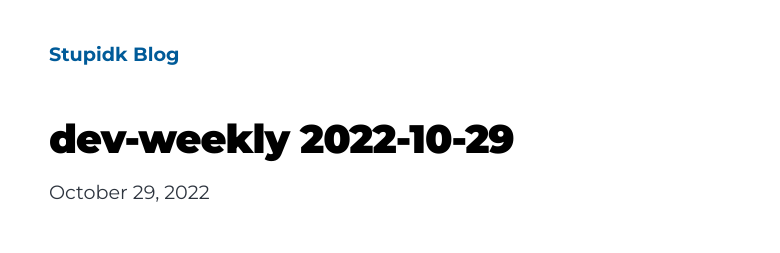
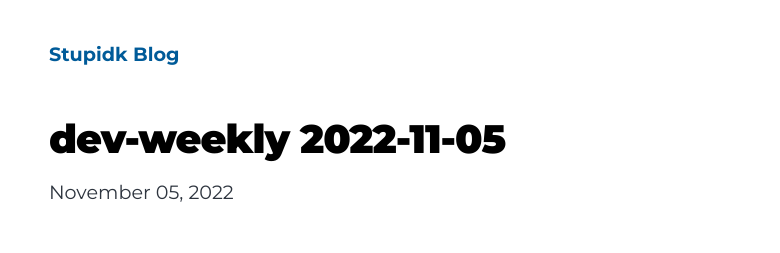
Before and after one commit to DeadIntegral/stupidk-blog, a Gatsby site: page /dev-weekly-20221105/ in a window 1280 px wide. Shown: the top 253 px of the page, without its empty margins (163-943 px from the left). Built offline with nearby package versions, Linux system fonts and the light colour scheme; Gatsby itself is replaced by a stand-in of ours.

Commit message:
docs: dev weekly miss typo

```diff
--- a/content/blog/dev-weekly-20221105/index.md
+++ b/content/blog/dev-weekly-20221105/index.md
@@ -1,7 +1,7 @@
 ---
-title: dev-weekly 2022-10-29
-date: "2022-10-29T11:00:00.000Z"
-description: "dev-weekly 2022-10-29"
+title: dev-weekly 2022-11-05
+date: "2022-11-05T14:00:00.000Z"
+description: "dev-weekly 2022-11-05"
 tags: ["javascript", "css", "node"]
 ---
 # CSS
```
